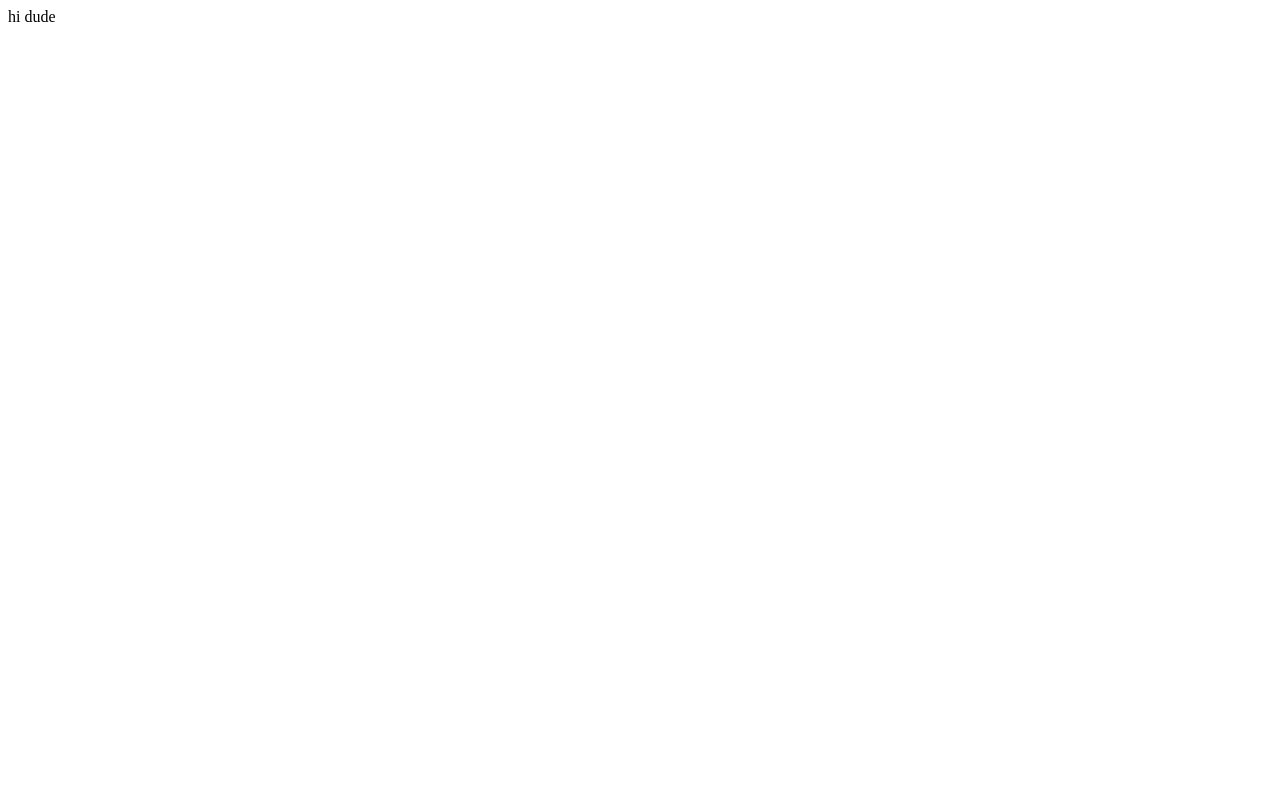
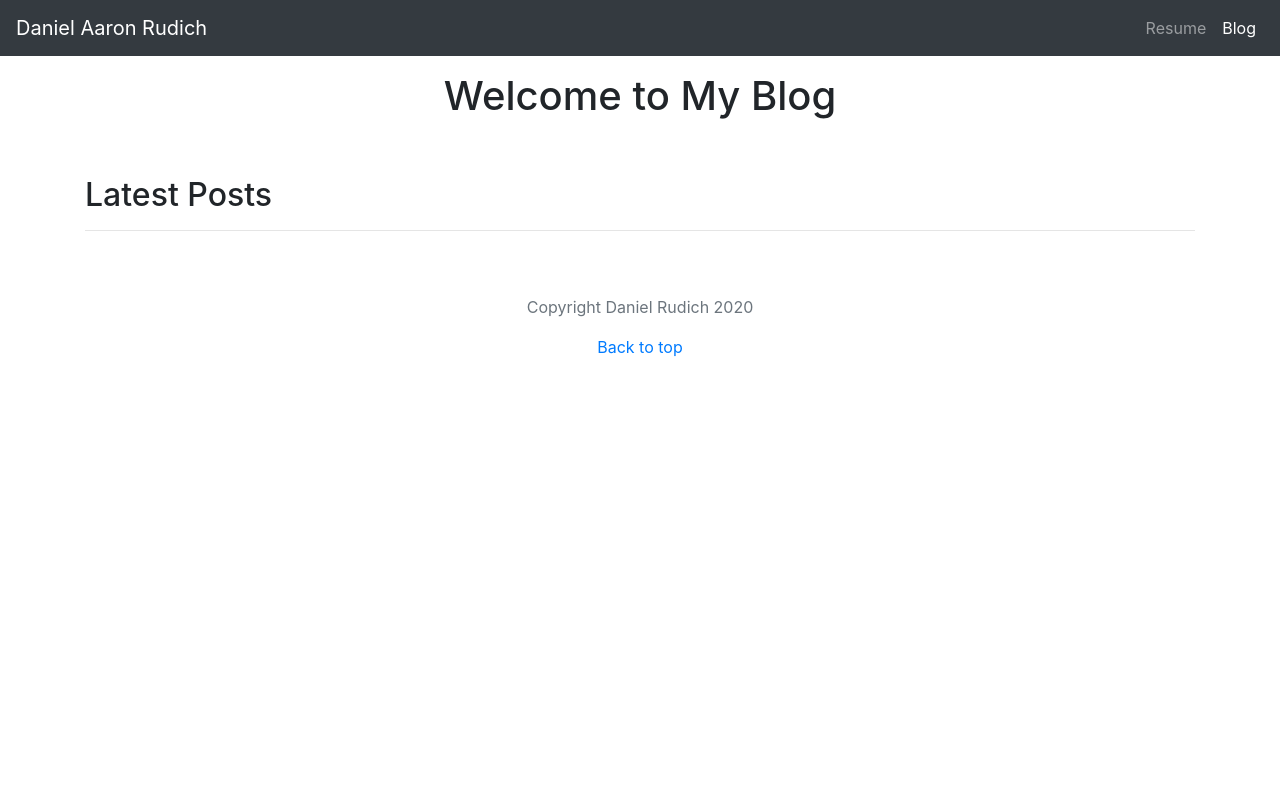
Before and after one commit to danielrudich/myportfolio, a Django app: page /blog/ in a window 1280 px wide. Before the commit the page is almost empty. Run offline with Django 3.2, Linux system fonts and the light colour scheme; data that the repository does not hold is empty; some libraries are stand-ins or nearby versions.

Commit message:
added blogs to site

```diff
--- a/blog/templates/blog/allblogs.html
+++ b/blog/templates/blog/allblogs.html
@@ -1 +1,100 @@
-hi dude
+<html lang="en">
+  <head>
+    <meta charset="utf-8">
+    <meta name="viewport" content="width=device-width, initial-scale=1, shrink-to-fit=no">
+    <meta name="description" content="">
+    <meta name="author" content="Mark Otto, Jacob Thornton, and Bootstrap contributors">
+    <meta name="generator" content="Jekyll v3.8.6">
+    <title>Daniel Aaron Rudich</title>
+
+    <link rel="canonical" href="https://getbootstrap.com/docs/4.4/examples/album/">
+
+    <!-- Bootstrap core CSS -->
+<link rel="stylesheet" href="https://stackpath.bootstrapcdn.com/bootstrap/4.4.1/css/bootstrap.min.css" integrity="sha384-Vkoo8x4CGsO3+Hhxv8T/Q5PaXtkKtu6ug5TOeNV6gBiFeWPGFN9MuhOf23Q9Ifjh" crossorigin="anonymous">
+
+    <!-- Favicons -->
+<link rel="apple-touch-icon" href="/docs/4.4/assets/img/favicons/apple-touch-icon.png" sizes="180x180">
+<link rel="icon" href="/docs/4.4/assets/img/favicons/favicon-32x32.png" sizes="32x32" type="image/png">
+<link rel="icon" href="/docs/4.4/assets/img/favicons/favicon-16x16.png" sizes="16x16" type="image/png">
+<link rel="manifest" href="/docs/4.4/assets/img/favicons/manifest.json">
+<link rel="mask-icon" href="/docs/4.4/assets/img/favicons/safari-pinned-tab.svg" color="#563d7c">
+<link rel="icon" href="/docs/4.4/assets/img/favicons/favicon.ico">
+<meta name="msapplication-config" content="/docs/4.4/assets/img/favicons/browserconfig.xml">
+<meta name="theme-color" content="#563d7c">
+
+
+    <style>
+      .bd-placeholder-img {
+        font-size: 1.125rem;
+        text-anchor: middle;
+        -webkit-user-select: none;
+        -moz-user-select: none;
+        -ms-user-select: none;
+        user-select: none;
+      }
+
+      @media (min-width: 768px) {
+        .bd-placeholder-img-lg {
+          font-size: 3.5rem;
+        }
+      }
+    </style>
+
+
+  </head>
+  <body>
+    <header>
+      <nav class="navbar navbar-expand-lg navbar-dark bg-dark">
+      <a class="navbar-brand" href="">Daniel Aaron Rudich</a>
+      <button class="navbar-toggler" type="button" data-toggle="collapse" data-target="#navbarNav" aria-controls="navbarNav" aria-expanded="false" aria-label="Toggle navigation">
+        <span class="navbar-toggler-icon"></span>
+      </button>
+      <div class="collapse navbar-collapse" id="navbarNav">
+        <ul class="navbar-nav ml-auto">
+          <li class="nav-item">
+            <a class="nav-link" href="#">Resume</a>
+          </li>
+          <li class="nav-item">
+            <a class="nav-link active" href="#">Blog</a>
+          </li>
+        </ul>
+      </div>
+    </nav>
+</header>
+
+<main role="main">
+  <div class="container">
+
+<h1 class='text-center pt-3'>Welcome to My Blog</h1>
+<br />
+<br />
+<h2>Latest Posts</h2>
+<hr />
+<br />
+<br />
+
+{% for blog in blogs.all %}
+{{blog.title}}
+<br />
+{{blog.pubdate}}
+<br />
+{{blog.post}}
+
+{% endfor %}
+</div>
+
+
+</main>
+
+<footer class="text-muted">
+  <div class="container text-center">
+    <p>Copyright Daniel Rudich {% now "Y" %}</p>
+      <a href="#">Back to top</a>
+    </p>
+
+  </div>
+</footer>
+<script src="https://code.jquery.com/jquery-3.4.1.slim.min.js" integrity="sha384-J6qa4849blE2+poT4WnyKhv5vZF5SrPo0iEjwBvKU7imGFAV0wwj1yYfoRSJoZ+n" crossorigin="anonymous"></script>
+<script src="https://cdn.jsdelivr.net/npm/popper.js@1.16.0/dist/umd/popper.min.js" integrity="sha384-Q6E9RHvbIyZFJoft+2mJbHaEWldlvI9IOYy5n3zV9zzTtmI3UksdQRVvoxMfooAo" crossorigin="anonymous"></script>
+<script src="https://stackpath.bootstrapcdn.com/bootstrap/4.4.1/js/bootstrap.min.js" integrity="sha384-wfSDF2E50Y2D1uUdj0O3uMBJnjuUD4Ih7YwaYd1iqfktj0Uod8GCExl3Og8ifwB6" crossorigin="anonymous"></script>
+</html>
--- a/blog/views.py
+++ b/blog/views.py
@@ -1,4 +1,6 @@
 from django.shortcuts import render
+from .models import Blog
 
 def allblogs(request):
-    return render(request, 'blog/allblogs.html')
+    blogs= Blog.objects
+    return render(request, 'blog/allblogs.html', {'blogs':blogs})
```
